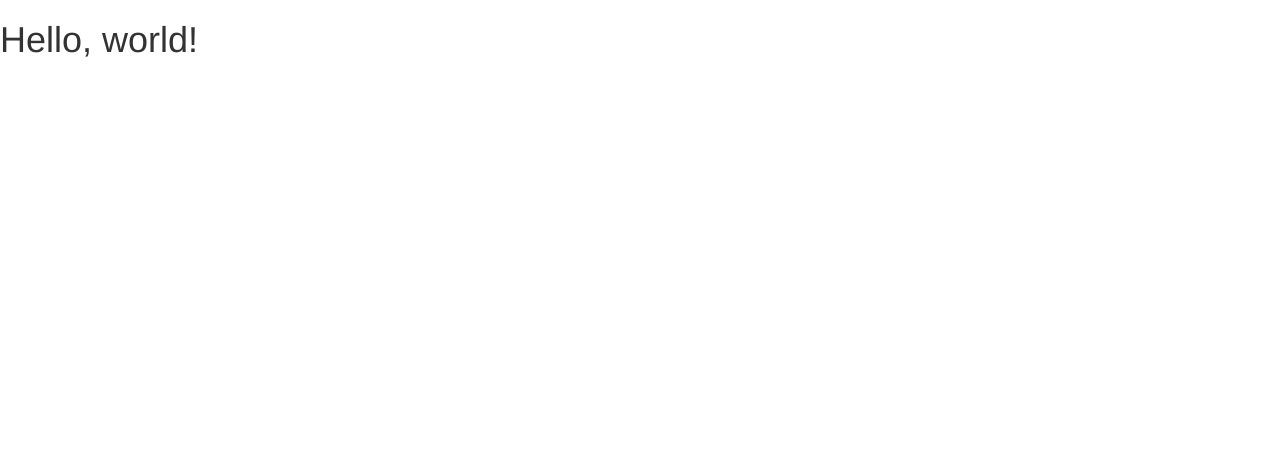
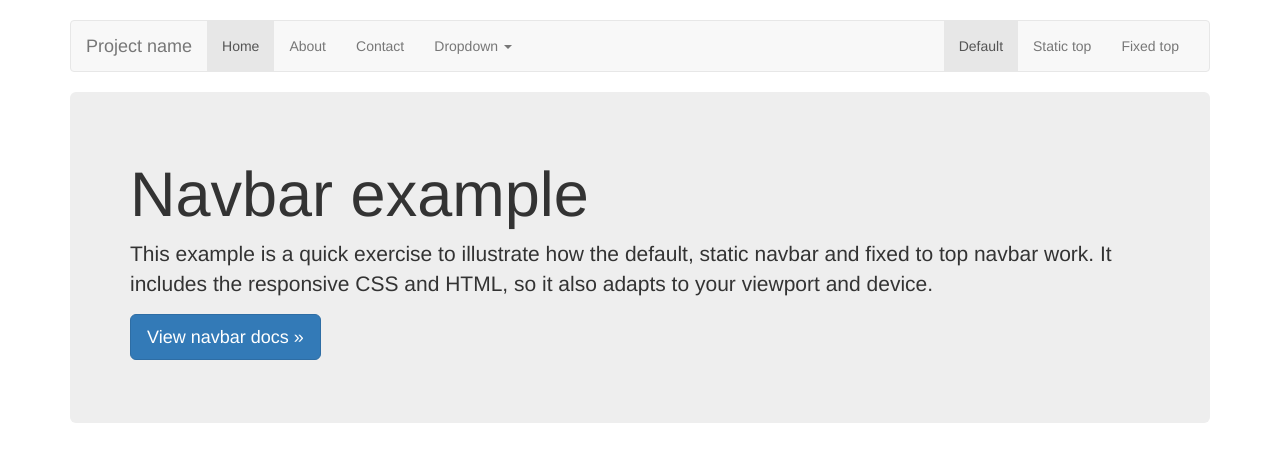
Before and after one commit to rodrigo9411/Lab0Web, a plain HTML site: page index.html in a window 1280 px wide. Drawn offline with nearby package versions, Linux system fonts and the light colour scheme.

Commit message:
Navbar and keywords

```diff
--- a/index.html
+++ b/index.html
@@ -4,25 +4,80 @@
     <meta charset="utf-8">
     <meta http-equiv="X-UA-Compatible" content="IE=edge">
     <meta name="viewport" content="width=device-width, initial-scale=1">
+    <meta name="keywords" content="Programación Web">
     <!-- The above 3 meta tags *must* come first in the head; any other head content must come *after* these tags -->
     <title>Bootstrap 101 Template</title>
 
     <!-- Bootstrap -->
     <link href="css/bootstrap.min.css" rel="stylesheet">
 
-    <!-- HTML5 shim and Respond.js for IE8 support of HTML5 elements and media queries -->
-    <!-- WARNING: Respond.js doesn't work if you view the page via file:// -->
-    <!--[if lt IE 9]>
-      <script src="https://oss.maxcdn.com/html5shiv/3.7.3/html5shiv.min.js"></script>
-      <script src="https://oss.maxcdn.com/respond/1.4.2/respond.min.js"></script>
-    <![endif]-->
+    <!-- Custom styles for this template -->
+    <link href="navbar.css" rel="stylesheet">
+
+
   </head>
   <body>
-    <h1>Hello, world!</h1>
 
-    <!-- jQuery (necessary for Bootstrap's JavaScript plugins) -->
+    <div class="container">
+
+      <!-- Static navbar -->
+      <nav class="navbar navbar-default">
+        <div class="container-fluid">
+          <div class="navbar-header">
+            <button type="button" class="navbar-toggle collapsed" data-toggle="collapse" data-target="#navbar" aria-expanded="false" aria-controls="navbar">
+              <span class="sr-only">Toggle navigation</span>
+              <span class="icon-bar"></span>
+              <span class="icon-bar"></span>
+              <span class="icon-bar"></span>
+            </button>
+            <a class="navbar-brand" href="#">Project name</a>
+          </div>
+          <div id="navbar" class="navbar-collapse collapse">
+            <ul class="nav navbar-nav">
+              <li class="active"><a href="#">Home</a></li>
+              <li><a href="#">About</a></li>
+              <li><a href="#">Contact</a></li>
+              <li class="dropdown">
+                <a href="#" class="dropdown-toggle" data-toggle="dropdown" role="button" aria-haspopup="true" aria-expanded="false">Dropdown <span class="caret"></span></a>
+                <ul class="dropdown-menu">
+                  <li><a href="#">Action</a></li>
+                  <li><a href="#">Another action</a></li>
+                  <li><a href="#">Something else here</a></li>
+                  <li role="separator" class="divider"></li>
+                  <li class="dropdown-header">Nav header</li>
+                  <li><a href="#">Separated link</a></li>
+                  <li><a href="#">One more separated link</a></li>
+                </ul>
+              </li>
+            </ul>
+            <ul class="nav navbar-nav navbar-right">
+              <li class="active"><a href="./">Default <span class="sr-only">(current)</span></a></li>
+              <li><a href="../navbar-static-top/">Static top</a></li>
+              <li><a href="../navbar-fixed-top/">Fixed top</a></li>
+            </ul>
+          </div><!--/.nav-collapse -->
+        </div><!--/.container-fluid -->
+      </nav>
+
+      <!-- Main component for a primary marketing message or call to action -->
+      <div class="jumbotron">
+        <h1>Navbar example</h1>
+        <p>This example is a quick exercise to illustrate how the default, static navbar and fixed to top navbar work. It includes the responsive CSS and HTML, so it also adapts to your viewport and device.</p>
+        <p>
+          <a class="btn btn-lg btn-primary" href="../../components/#navbar" role="button">View navbar docs &raquo;</a>
+        </p>
+      </div>
+
+    </div> <!-- /container -->
+
+
+    <!-- Bootstrap core JavaScript
+    ================================================== -->
+    <!-- Placed at the end of the document so the pages load faster -->
     <script src="https://ajax.googleapis.com/ajax/libs/jquery/1.12.4/jquery.min.js"></script>
-    <!-- Include all compiled plugins (below), or include individual files as needed -->
+    <script>window.jQuery || document.write('<script src="../../assets/js/vendor/jquery.min.js"><\/script>')</script>
     <script src="js/bootstrap.min.js"></script>
+    <!-- IE10 viewport hack for Surface/desktop Windows 8 bug -->
+    <script src="../../assets/js/ie10-viewport-bug-workaround.js"></script>
   </body>
 </html>
--- /dev/null
+++ b/navbar.css
@@ -0,0 +1,8 @@
+body {
+  padding-top: 20px;
+  padding-bottom: 20px;
+}
+
+.navbar {
+  margin-bottom: 20px;
+}
```
